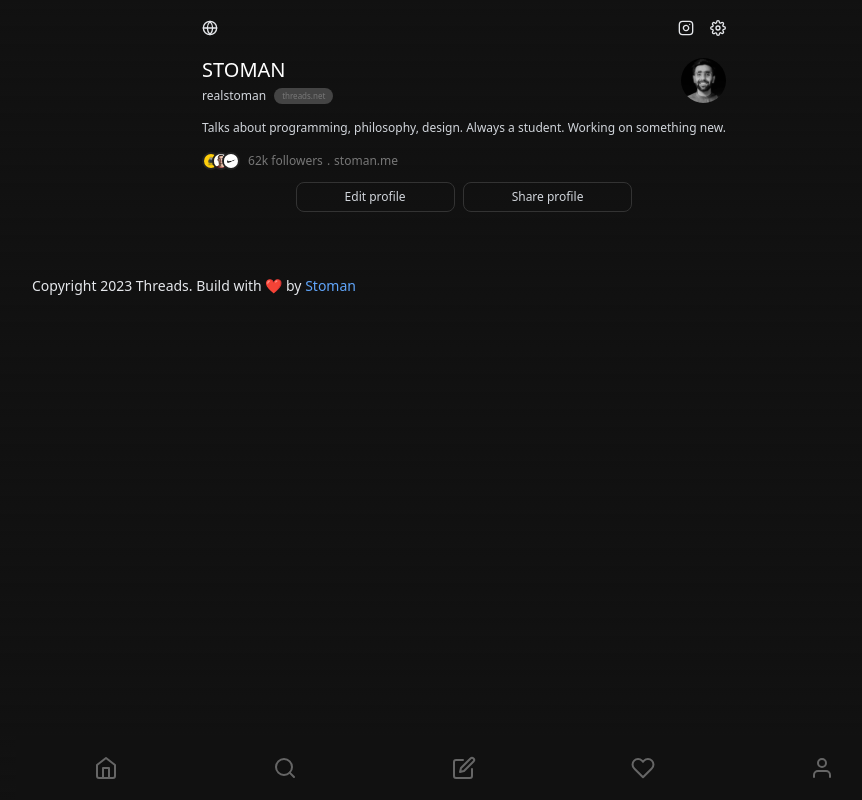
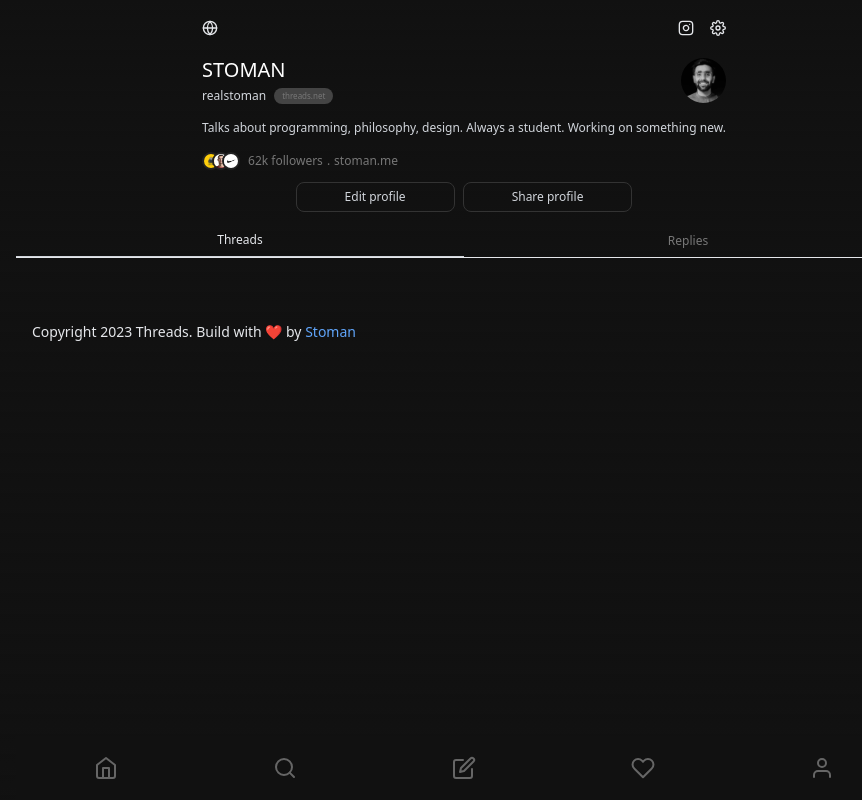
Before and after one commit to realstoman/threads-app-react, a Next.js app: page /profile in a window 1280 px wide. Shown: the whole page, without its empty margins (176-1038 px from the left). Built offline with nearby package versions, Linux system fonts and the light colour scheme.

Commit message:
Add flowbite js

```diff
--- a/app/profile/page.tsx
+++ b/app/profile/page.tsx
@@ -99,6 +99,63 @@
 						</button>
 					</div>
 				</header>
+				<div className="text-xs w-full text-center text-gray-500 border-b border-gray-200 dark:text-gray-400 dark:border-gray-700 mt-3">
+					<ul className="flex justify-between items-center">
+						<li className="w-1/2 border-b border-gray-300">
+							<a
+								href="#"
+								className="inline-block p-2 rounded-t-lg text-gray-200"
+							>
+								Threads
+							</a>
+						</li>
+						<li className="w-1/2">
+							<a
+								href="#"
+								className="inline-block p-2 text-[#777] rounded-t-lg"
+								aria-current="page"
+							>
+								Replies
+							</a>
+						</li>
+					</ul>
+				</div>
+				<div id="myTabContent">
+					<div
+						className="hidden p-4 rounded-lg bg-gray-50 dark:bg-gray-800"
+						id="profile"
+						role="tabpanel"
+						aria-labelledby="profile-tab"
+					>
+						<p className="text-sm text-gray-500 dark:text-gray-400">
+							This is some placeholder content the{' '}
+							<strong className="font-medium text-gray-800 dark:text-white">
+								Profile tabs associated content
+							</strong>
+							. Clicking another tab will toggle the visibility of
+							this one for the next. The tab JavaScript swaps
+							classes to control the content visibility and
+							styling.
+						</p>
+					</div>
+					<div
+						className="hidden p-4 rounded-lg bg-gray-50 dark:bg-gray-800"
+						id="dashboard"
+						role="tabpanel"
+						aria-labelledby="dashboard-tab"
+					>
+						<p className="text-sm text-gray-500 dark:text-gray-400">
+							This is some placeholder content the{' '}
+							<strong className="font-medium text-gray-800 dark:text-white">
+								Dashboard tabs associated content
+							</strong>
+							. Clicking another tab will toggle the visibility of
+							this one for the next. The tab JavaScript swaps
+							classes to control the content visibility and
+							styling.
+						</p>
+					</div>
+				</div>
 			</div>
 		</PageWrapper>
 	);
--- a/package.json
+++ b/package.json
@@ -16,6 +16,7 @@
     "eslint": "8.44.0",
     "eslint-config-next": "13.4.9",
     "feather-icons": "^4.29.0",
+    "flowbite": "^1.7.0",
     "framer-motion": "^10.12.18",
     "next": "13.4.9",
     "postcss": "8.4.25",
```
Also changed, not shown: 1 other file (tests, documents, lock files or other folders).
